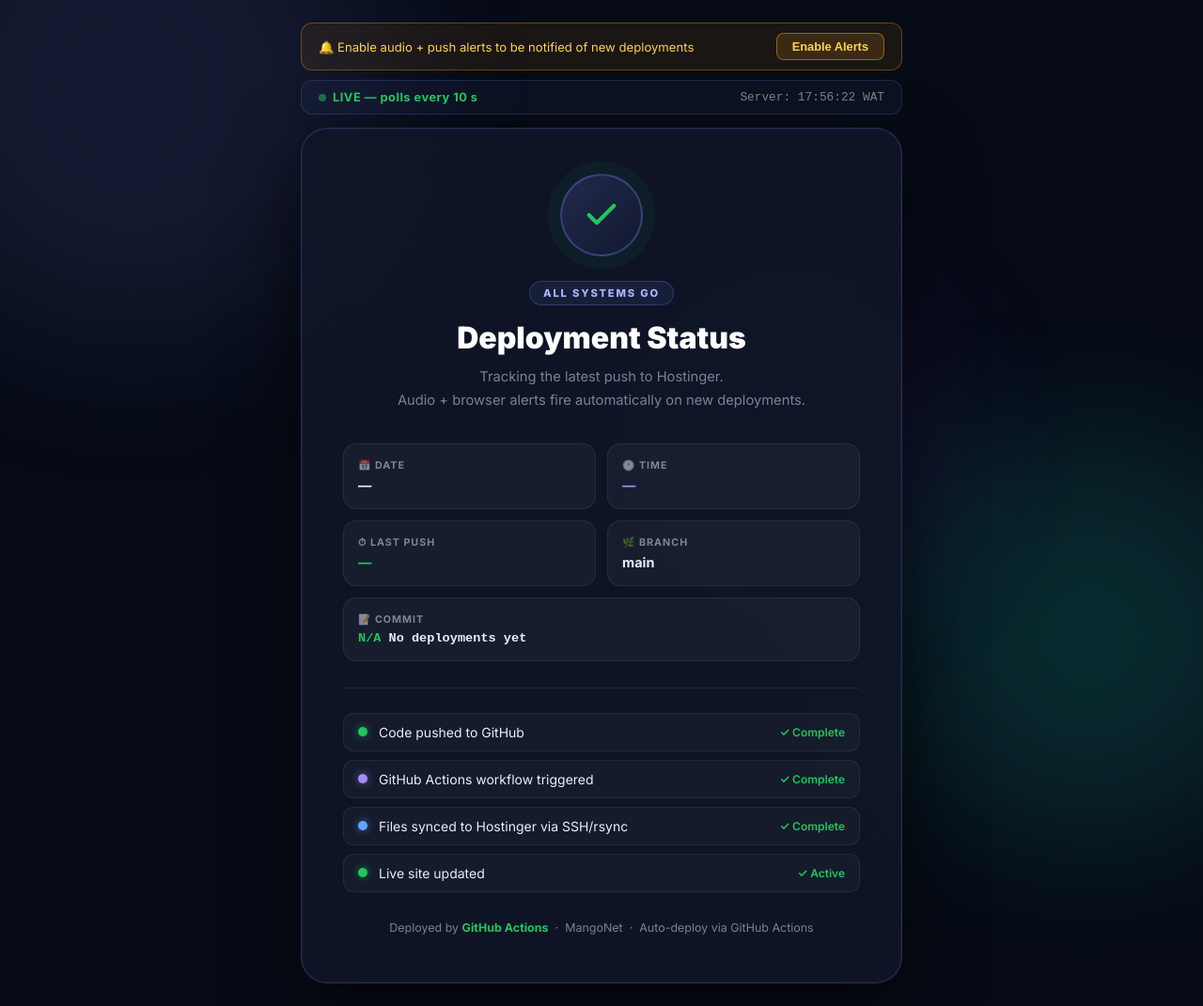
After one commit to rexxy201/hotspot, a PHP site: page /almightypush.php in a window 1280 px wide. The commit adds this page. Shown: the whole page at 94% size. Run offline with PHP 8.4, Linux system fonts and the light colour scheme; the visitor is signed in with stand-in values (Sample User, id 1).

Commit message:
feat: live deployment status dashboard (almightypush.php)
- Polls deploy_info.json every 10s (written by the deploy workflow on
  every push to main), shows date/time/branch/commit/pusher, flashes
  and plays an audio chime + fires a browser push notification when a
  new deployment is detected.
- Reads COMPANY_NAME from config.php instead of re-parsing .env by
  hand — the constant already exists there.
- Gated behind the admin session, same as the rest of /admin: this
  shows commit messages and who pushed, not attendee-facing info.
  admin/login.php's ?next= redirect-back is now a small whitelist
  (/setup.php, /almightypush.php) instead of a single hardcoded value,
  still exact-match only — never an open redirect.

Verified against the live server: unauthenticated request redirects to
admin/login.php?next=%2Falmightypush.php; logged-in access renders the
real deploy_info.json from the last actual deploy (commit, "3m ago",
pushed_by); the polling endpoint (?data=1) returns correct live JSON.

```diff
--- /dev/null
+++ b/almightypush.php
@@ -0,0 +1,311 @@
+<?php
+/**
+ * almightypush.php — Live deployment status dashboard.
+ *
+ * Polls deploy_info.json (written by .github/workflows/deploy.yml on every
+ * push to main) every 10s. Plays an audio chime + fires a browser push
+ * notification when a new deployment is detected.
+ *
+ * Gated behind the admin session, same as everything under /admin — this
+ * shows commit messages and who pushed, which isn't attendee-facing info.
+ */
+require_once __DIR__ . '/config.php';
+
+if (session_status() === PHP_SESSION_NONE) {
+    session_start();
+}
+if (empty($_SESSION['is_admin'])) {
+    header('Location: admin/login.php?next=' . urlencode('/almightypush.php'));
+    exit;
+}
+
+$brand = COMPANY_NAME;
+
+if (isset($_GET['data'])) {
+    header('Content-Type: application/json');
+    $f    = __DIR__ . '/deploy_info.json';
+    $info = is_file($f) ? (json_decode(file_get_contents($f), true) ?? []) : [];
+    $tz   = new DateTimeZone('Africa/Lagos');
+    $now  = new DateTime('now', $tz);
+    $dateStr = $timeStr = $agoStr = '—';
+    $rawTs = 0;
+    if (!empty($info['deployed_at'])) {
+        $dt      = new DateTime($info['deployed_at'], $tz);
+        $rawTs   = $dt->getTimestamp();
+        $dateStr = $dt->format('l, F j, Y');
+        $timeStr = $dt->format('g:i:s A') . ' WAT';
+        $diff    = $now->getTimestamp() - $rawTs;
+        if      ($diff < 60)    $agoStr = $diff . 's ago';
+        elseif  ($diff < 3600)  $agoStr = floor($diff/60) . 'm ago';
+        elseif  ($diff < 86400) $agoStr = floor($diff/3600) . 'h ago';
+        else                    $agoStr = floor($diff/86400) . 'd ago';
+    }
+    echo json_encode([
+        'date'       => $dateStr,
+        'time'       => $timeStr,
+        'ago'        => $agoStr,
+        'branch'     => $info['branch']      ?? 'main',
+        'hash'       => substr($info['commit_hash'] ?? 'N/A', 0, 7),
+        'msg'        => $info['commit_msg']  ?? 'N/A',
+        'pushed_by'  => $info['pushed_by']   ?? 'GitHub Actions',
+        'server_now' => $now->format('H:i:s') . ' WAT',
+        'raw_ts'     => $rawTs,
+    ]);
+    exit;
+}
+
+$f    = __DIR__ . '/deploy_info.json';
+$info = is_file($f) ? (json_decode(file_get_contents($f), true) ?? []) : [];
+$tz   = new DateTimeZone('Africa/Lagos');
+$now  = new DateTime('now', $tz);
+$dateStr = $timeStr = $agoStr = '—';
+$initRawTs  = 0;
+$commitHash = $info['commit_hash'] ?? 'N/A';
+$commitMsg  = $info['commit_msg']  ?? 'No deployments yet';
+$pushedBy   = $info['pushed_by']   ?? 'GitHub Actions';
+$branch     = $info['branch']      ?? 'main';
+if (!empty($info['deployed_at'])) {
+    $dt        = new DateTime($info['deployed_at'], $tz);
+    $initRawTs = $dt->getTimestamp();
+    $dateStr   = $dt->format('l, F j, Y');
+    $timeStr   = $dt->format('g:i:s A') . ' WAT';
+    $diff      = $now->getTimestamp() - $initRawTs;
+    if      ($diff < 60)    $agoStr = $diff . ' seconds ago';
+    elseif  ($diff < 3600)  $agoStr = floor($diff/60) . ' minutes ago';
+    elseif  ($diff < 86400) $agoStr = floor($diff/3600) . ' hours ago';
+    else                    $agoStr = floor($diff/86400) . ' days ago';
+}
+?>
+<!DOCTYPE html>
+<html lang="en">
+<head>
+<meta charset="UTF-8">
+<meta name="viewport" content="width=device-width, initial-scale=1.0">
+<title>Deployment Status — <?= htmlspecialchars($brand) ?></title>
+<link rel="preconnect" href="https://fonts.googleapis.com">
+<link href="https://fonts.googleapis.com/css2?family=Inter:wght@400;500;600;700;800;900&display=swap" rel="stylesheet">
+<style>
+*, *::before, *::after { box-sizing: border-box; margin: 0; padding: 0; }
+:root {
+  --green:#16a34a; --green-l:#22c55e; --red:#dc2626; --amber:#f59e0b;
+  --bg:#070b16; --card:rgba(16,22,40,.92); --border:rgba(92,107,192,.3);
+  --text:#e8ecff; --muted:rgba(232,236,255,.5); --mono:'Courier New',monospace;
+}
+body { font-family:'Inter',system-ui,sans-serif; background:var(--bg); color:var(--text);
+  min-height:100vh; display:flex; flex-direction:column; align-items:center; justify-content:center; padding:24px 16px; }
+.bg-blobs { position:fixed; inset:0; z-index:0; pointer-events:none; }
+.blob { position:absolute; border-radius:50%; filter:blur(90px); opacity:.16; animation:float 9s ease-in-out infinite; }
+.blob-1 { width:520px; height:520px; background:#5c6bc0; top:-150px; left:-120px; }
+.blob-2 { width:400px; height:400px; background:#13deb9; bottom:-100px; right:-80px; animation-delay:3.5s; }
+.blob-3 { width:280px; height:280px; background:#7c4dff; top:45%; left:55%; animation-delay:1.8s; }
+@keyframes float { 0%,100%{transform:translateY(0) scale(1)} 50%{transform:translateY(-28px) scale(1.04)} }
+.alert-bar { position:relative; z-index:2; display:flex; align-items:center; justify-content:space-between; flex-wrap:wrap;
+  gap:10px; width:100%; max-width:640px; background:rgba(245,158,11,.08); border:1px solid rgba(245,158,11,.35);
+  border-radius:12px; padding:10px 18px; margin-bottom:10px; font-size:.82rem; color:#fcd34d; }
+.alert-bar.granted { background:rgba(34,197,94,.08); border-color:rgba(34,197,94,.3); color:var(--green-l); }
+.btn-enable-alerts { background:rgba(245,158,11,.15); border:1px solid rgba(245,158,11,.5);
+  color:#fcd34d; padding:6px 16px; border-radius:8px; font-size:.8rem; font-weight:700; cursor:pointer; white-space:nowrap; transition:background .2s; }
+.btn-enable-alerts:hover { background:rgba(245,158,11,.28); }
+.btn-enable-alerts.granted { background:rgba(34,197,94,.12); border-color:rgba(34,197,94,.4); color:var(--green-l); cursor:default; }
+.live-bar { position:relative; z-index:2; display:flex; align-items:center; justify-content:space-between; flex-wrap:wrap;
+  gap:10px; width:100%; max-width:640px; background:rgba(92,107,192,.08); border:1px solid rgba(92,107,192,.25);
+  border-radius:12px; padding:10px 18px; margin-bottom:14px; font-size:.8rem; }
+.live-pill { display:flex; align-items:center; gap:7px; color:var(--green-l); font-weight:700; letter-spacing:.5px; }
+.live-dot { width:8px; height:8px; border-radius:50%; background:var(--green-l); animation:blink 1.4s ease-in-out infinite; }
+@keyframes blink { 0%,100%{opacity:1} 50%{opacity:.2} }
+.server-clock { color:var(--muted); font-family:var(--mono); }
+.card { position:relative; z-index:1; background:var(--card); border:1px solid var(--border); border-radius:28px;
+  padding:48px 44px; max-width:640px; width:100%; backdrop-filter:blur(28px); -webkit-backdrop-filter:blur(28px);
+  box-shadow:0 32px 80px rgba(0,0,0,.55), 0 0 0 1px rgba(255,255,255,.04) inset; text-align:center; }
+.icon-wrap { width:88px; height:88px; background:linear-gradient(135deg,rgba(92,107,192,.25),rgba(92,107,192,.06));
+  border:2px solid rgba(92,107,192,.45); border-radius:50%; display:flex; align-items:center; justify-content:center;
+  margin:0 auto 26px; animation:pulse-ring 2.5s ease-in-out infinite; }
+.icon-wrap svg { width:40px; height:40px; stroke:var(--green-l); }
+@keyframes pulse-ring { 0%,100%{box-shadow:0 0 0 0 rgba(34,197,94,.35)} 50%{box-shadow:0 0 0 16px rgba(34,197,94,0)} }
+.badge { display:inline-flex; align-items:center; gap:6px; background:rgba(92,107,192,.12); border:1px solid rgba(92,107,192,.35);
+  color:#aab4ff; font-size:.7rem; font-weight:800; letter-spacing:1.8px; text-transform:uppercase;
+  padding:5px 14px; border-radius:999px; margin-bottom:16px; }
+h1 { font-size:2rem; font-weight:900; line-height:1.2; color:#fff; margin-bottom:10px; }
+.subtitle { color:var(--muted); font-size:.92rem; line-height:1.65; margin-bottom:34px; }
+.info-grid { display:grid; grid-template-columns:1fr 1fr; gap:12px; margin-bottom:28px; }
+.info-box { background:rgba(255,255,255,.04); border:1px solid rgba(255,255,255,.07); border-radius:14px;
+  padding:16px 15px; text-align:left; transition:border-color .3s, background .3s; }
+.info-box.updated { border-color:rgba(34,197,94,.5); }
+.info-box .label { font-size:.67rem; font-weight:700; letter-spacing:1px; text-transform:uppercase; color:var(--muted); margin-bottom:6px; }
+.info-box .value { font-size:.9rem; font-weight:700; color:var(--text); }
+.info-box .value.green{color:var(--green-l);} .info-box .value.purple{color:#a78bfa;}
+.info-box.full { grid-column:1/-1; }
+hr.divider { border:none; border-top:1px solid rgba(255,255,255,.07); margin:0 0 26px; }
+.timeline { display:flex; flex-direction:column; gap:9px; text-align:left; margin-bottom:28px; }
+.tl-row { display:flex; align-items:center; gap:12px; padding:11px 15px; background:rgba(255,255,255,.03);
+  border:1px solid rgba(255,255,255,.06); border-radius:11px; }
+.tl-dot { width:10px; height:10px; border-radius:50%; flex-shrink:0; }
+.tl-dot.green{background:var(--green-l);box-shadow:0 0 8px rgba(34,197,94,.6);}
+.tl-dot.purple{background:#a78bfa;box-shadow:0 0 8px rgba(167,139,250,.6);}
+.tl-dot.blue{background:#60a5fa;box-shadow:0 0 8px rgba(96,165,250,.6);}
+.tl-text { font-size:.875rem; color:var(--text); flex:1; }
+.tl-time { font-size:.75rem; color:var(--green-l); white-space:nowrap; font-weight:600; }
+@keyframes flash-update { 0%{background:rgba(34,197,94,.22);} 100%{background:rgba(255,255,255,.04);} }
+.flash { animation:flash-update .9s ease-out forwards; }
+.footer-text { font-size:.78rem; color:var(--muted); line-height:1.6; }
+.footer-text strong { color:var(--green-l); }
+#toast { position:fixed; bottom:28px; right:28px; z-index:999; background:rgba(16,22,40,.97);
+  border:1px solid rgba(34,197,94,.4); border-radius:12px; padding:13px 20px; font-size:.85rem; color:var(--green-l);
+  font-weight:600; display:flex; align-items:center; gap:10px; box-shadow:0 8px 30px rgba(0,0,0,.5);
+  opacity:0; transform:translateY(12px); transition:opacity .3s, transform .3s; pointer-events:none; }
+#toast.show { opacity:1; transform:translateY(0); }
+@media (max-width:500px) { .card{padding:32px 20px;} .info-grid{grid-template-columns:1fr;} .info-box.full{grid-column:1;} h1{font-size:1.55rem;} .live-bar,.alert-bar{font-size:.75rem;} }
+</style>
+</head>
+<body>
+<div class="bg-blobs"><div class="blob blob-1"></div><div class="blob blob-2"></div><div class="blob blob-3"></div></div>
+<div class="alert-bar" id="alertBar">
+  <span id="alertBarText">🔔 Enable audio + push alerts to be notified of new deployments</span>
+  <button class="btn-enable-alerts" id="btnEnableAlerts" onclick="enableAlerts()">Enable Alerts</button>
+</div>
+<div class="live-bar">
+  <div class="live-pill"><span class="live-dot"></span> LIVE — polls every 10 s</div>
+  <span class="server-clock" id="serverClock">Loading…</span>
+</div>
+<div class="card">
+  <div class="icon-wrap">
+    <svg viewBox="0 0 24 24" fill="none" stroke-width="2.5" stroke-linecap="round" stroke-linejoin="round"><polyline points="20 6 9 17 4 12"/></svg>
+  </div>
+  <div class="badge">All Systems Go</div>
+  <h1>Deployment Status</h1>
+  <p class="subtitle">Tracking the latest push to Hostinger.<br>Audio + browser alerts fire automatically on new deployments.</p>
+  <div class="info-grid">
+    <div class="info-box" id="box-date"><div class="label">📅 Date</div><div class="value" id="val-date"><?= htmlspecialchars($dateStr) ?></div></div>
+    <div class="info-box" id="box-time"><div class="label">🕐 Time</div><div class="value purple" id="val-time"><?= htmlspecialchars($timeStr) ?></div></div>
+    <div class="info-box" id="box-ago"><div class="label">⏱ Last Push</div><div class="value green" id="val-ago"><?= htmlspecialchars($agoStr) ?></div></div>
+    <div class="info-box" id="box-branch"><div class="label">🌿 Branch</div><div class="value" id="val-branch"><?= htmlspecialchars($branch) ?></div></div>
+    <div class="info-box full" id="box-commit"><div class="label">📝 Commit</div>
+      <div class="value" id="val-commit" style="font-size:.85rem;font-family:var(--mono);">
+        <span style="color:var(--green-l);margin-right:8px;"><?= htmlspecialchars(substr($commitHash,0,7)) ?></span><?= htmlspecialchars($commitMsg) ?>
+      </div>
+    </div>
+  </div>
+  <hr class="divider">
+  <div class="timeline">
+    <div class="tl-row"><div class="tl-dot green"></div><div class="tl-text">Code pushed to GitHub</div><div class="tl-time">✓ Complete</div></div>
+    <div class="tl-row"><div class="tl-dot purple"></div><div class="tl-text">GitHub Actions workflow triggered</div><div class="tl-time">✓ Complete</div></div>
+    <div class="tl-row"><div class="tl-dot blue"></div><div class="tl-text">Files synced to Hostinger via SSH/rsync</div><div class="tl-time">✓ Complete</div></div>
+    <div class="tl-row"><div class="tl-dot green"></div><div class="tl-text">Live site updated</div><div class="tl-time">✓ Active</div></div>
+  </div>
+  <p class="footer-text">
+    Deployed by <strong id="val-pusher"><?= htmlspecialchars($pushedBy) ?></strong> &nbsp;·&nbsp;
+    <?= htmlspecialchars($brand) ?> &nbsp;·&nbsp; Auto-deploy via GitHub Actions
+  </p>
+</div>
+<div id="toast">🚀 New deployment detected!</div>
+<script>
+(function () {
+  'use strict';
+  let lastTs = <?= (int) $initRawTs ?>;
+  let audioUnlocked = false;
+  let audioCtx = null;
+  const els = {
+    date:document.getElementById('val-date'), time:document.getElementById('val-time'),
+    ago:document.getElementById('val-ago'), branch:document.getElementById('val-branch'),
+    commit:document.getElementById('val-commit'), pusher:document.getElementById('val-pusher'),
+    clock:document.getElementById('serverClock'),
+  };
+  const boxes = {
+    date:document.getElementById('box-date'), time:document.getElementById('box-time'),
+    ago:document.getElementById('box-ago'), branch:document.getElementById('box-branch'),
+    commit:document.getElementById('box-commit'),
+  };
+  const toast = document.getElementById('toast');
+  const alertBar = document.getElementById('alertBar');
+  const alertText = document.getElementById('alertBarText');
+  const btnEnable = document.getElementById('btnEnableAlerts');
+
+  function getAudioCtx() {
+    if (!audioCtx) audioCtx = new (window.AudioContext || window.webkitAudioContext)();
+    return audioCtx;
+  }
+  function playChime() {
+    try {
+      const ctx = getAudioCtx();
+      if (ctx.state === 'suspended') ctx.resume();
+      [{freq:523.25,start:0.00,dur:0.50},{freq:659.25,start:0.13,dur:0.50},
+       {freq:783.99,start:0.26,dur:0.50},{freq:1046.50,start:0.40,dur:0.75}]
+      .forEach(function(n) {
+        var osc=ctx.createOscillator(), gain=ctx.createGain();
+        osc.connect(gain); gain.connect(ctx.destination);
+        osc.type='sine'; osc.frequency.value=n.freq;
+        var t=ctx.currentTime+n.start;
+        gain.gain.setValueAtTime(0,t);
+        gain.gain.linearRampToValueAtTime(0.32,t+0.04);
+        gain.gain.exponentialRampToValueAtTime(0.001,t+n.dur);
+        osc.start(t); osc.stop(t+n.dur+0.05);
+      });
+      audioUnlocked=true;
+    } catch(e) { console.warn('Audio chime failed:',e); }
+  }
+  function unlockAudio() {
+    if (audioUnlocked) return;
+    try {
+      var ctx=getAudioCtx();
+      if (ctx.state==='suspended') ctx.resume();
+      var osc=ctx.createOscillator(), gain=ctx.createGain();
+      osc.connect(gain); gain.connect(ctx.destination);
+      gain.gain.setValueAtTime(0,ctx.currentTime);
+      osc.start(ctx.currentTime); osc.stop(ctx.currentTime+0.001);
+      audioUnlocked=true;
+    } catch(e) {}
+  }
+  function showPushNotification(data) {
+    if (!('Notification' in window) || Notification.permission !== 'granted') return;
+    try {
+      var n = new Notification('🚀 New Deployment — '+(data.branch||'main'), {
+        body: (data.hash||'')+' · '+(data.msg||'')+'\n'+(data.time||'')+' · '+(data.ago||''),
+        icon: window.location.origin+'/favicon.ico',
+        tag: 'deploy-'+(data.raw_ts||Date.now()),
+        requireInteraction: false,
+      });
+      setTimeout(function(){ n.close(); }, 8000);
+    } catch(e) {}
+  }
+  window.enableAlerts = function() {
+    unlockAudio();
+    if (!('Notification' in window)) { alertText.textContent='⚠️ Your browser does not support push notifications.'; return; }
+    if (Notification.permission==='granted') { markGranted(); return; }
+    Notification.requestPermission().then(function(perm) {
+      if (perm==='granted') {
+        markGranted(); playChime();
+        showPushNotification({branch:'test',hash:'abc1234',msg:'Alerts are now active!',time:'Just now',ago:'just now',raw_ts:Date.now()});
+      } else { alertText.textContent='🔕 Notifications blocked. Allow them in browser site settings.'; }
+    }).catch(function(){ alertText.textContent='⚠️ Could not request notification permission.'; });
+  };
+  function markGranted() {
+    alertBar.classList.add('granted');
+    alertText.textContent='✅ Audio + push alerts are active — you will be notified of new deployments.';
+    btnEnable.textContent='Enabled ✓'; btnEnable.classList.add('granted'); btnEnable.disabled=true;
+  }
+  if ('Notification' in window && Notification.permission==='granted') markGranted();
+  function flashBox(el){ el.classList.remove('flash','updated'); void el.offsetWidth; el.classList.add('flash','updated'); setTimeout(function(){ el.classList.remove('updated'); },4000); }
+  function showToast(msg){ toast.textContent='🚀 '+msg; toast.classList.add('show'); setTimeout(function(){ toast.classList.remove('show'); },5000); }
+  function escHtml(s){ return String(s).replace(/&/g,'&amp;').replace(/</g,'&lt;').replace(/>/g,'&gt;'); }
+  function poll() {
+    fetch('almightypush.php?data=1&_='+Date.now()).then(function(r){ return r.json(); }).then(function(d) {
+      els.clock.textContent='Server: '+d.server_now;
+      els.ago.textContent=d.ago;
+      if (d.raw_ts && d.raw_ts !== lastTs) {
+        lastTs=d.raw_ts;
+        els.date.textContent=d.date; els.time.textContent=d.time; els.branch.textContent=d.branch;
+        els.commit.innerHTML='<span style="color:var(--green-l);margin-right:8px;">'+escHtml(d.hash)+'</span>'+escHtml(d.msg);
+        els.pusher.textContent=d.pushed_by;
+        Object.values(boxes).forEach(flashBox);
+        showToast('New deployment detected — '+d.ago);
+        playChime();
+        showPushNotification(d);
+      }
+    }).catch(function(){ els.clock.textContent='polling…'; });
+  }
+  poll(); setInterval(poll, 10000);
+  document.addEventListener('click', unlockAudio, { once: true });
+}());
+</script>
+</body>
+</html>
```
Also changed, not shown: admin/login.php (+10 -7 lines).
